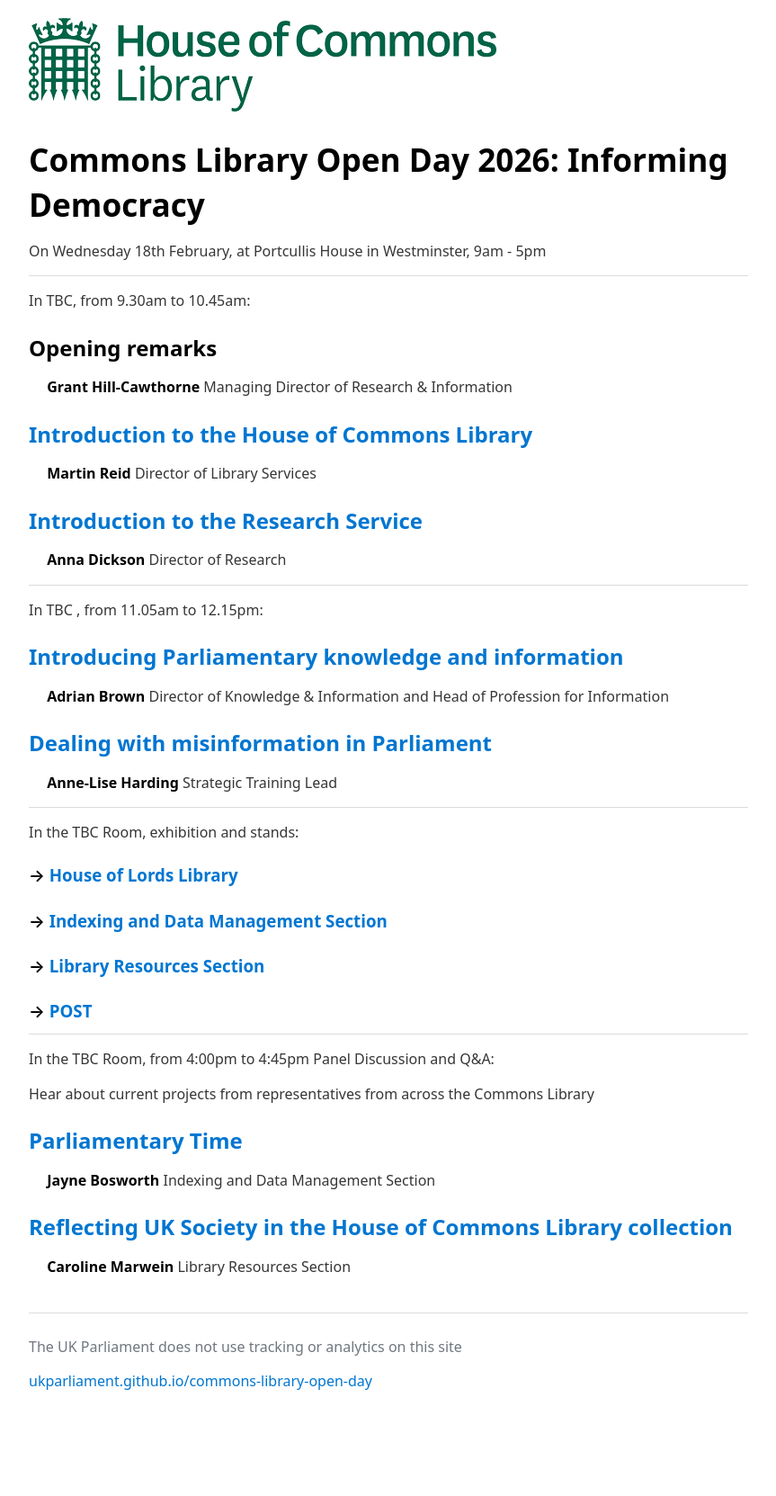
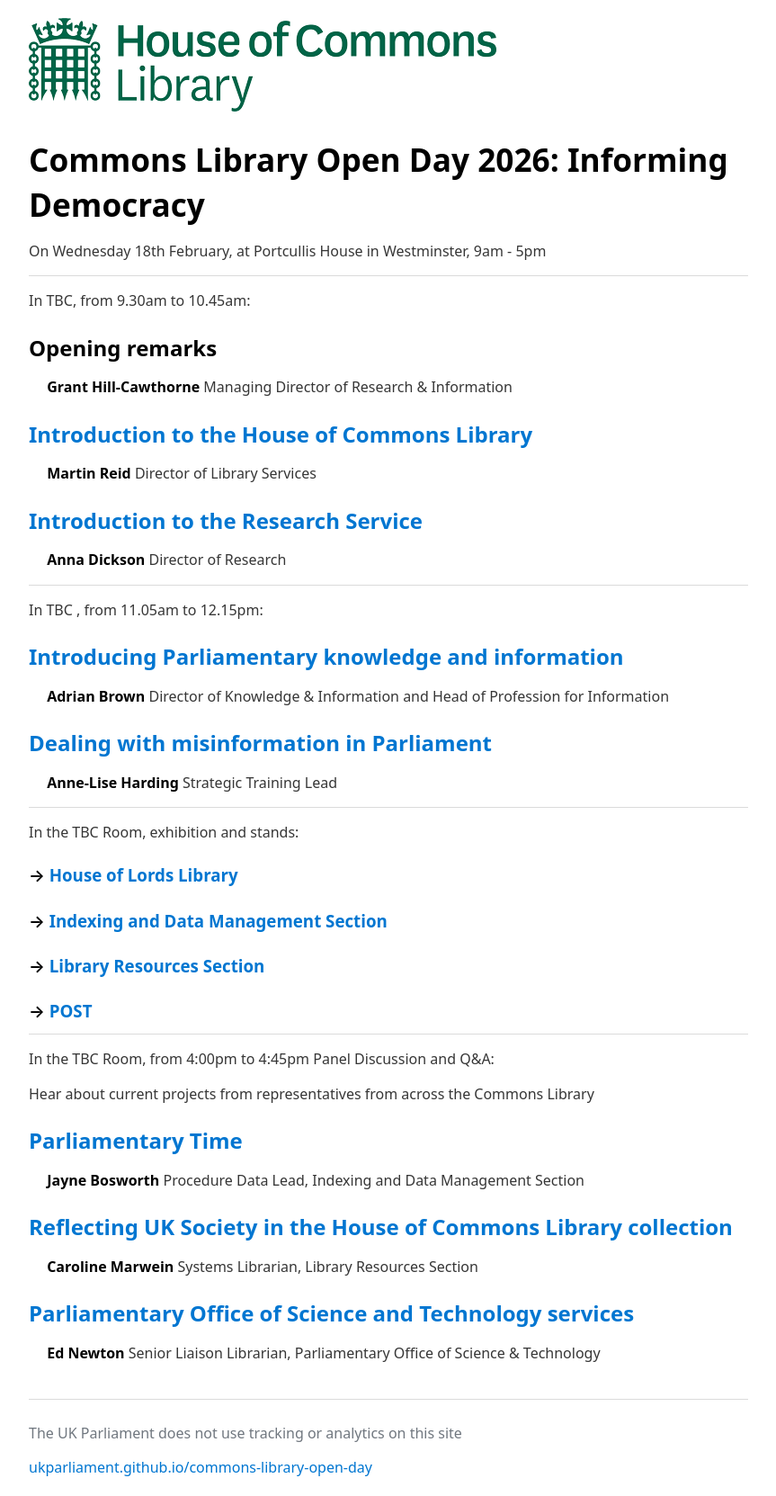
Before and after one commit to ukparliament/commons-library-open-day, a Jekyll site: the page built from 2026/index.md, in a window 1280 px wide. Shown: the whole page at 90% size, without its empty margins (208-1071 px from the left). Built offline with Jekyll 4.4.1, drawn with Linux system fonts in a browser that asks for light colours; our own code applies the rules of GitHub Pages for plain Markdown files; before the commit the page ends 1567 px from its top, so only the background shows below that.

Commit message:
Update index.md

```diff
--- a/2026/index.md
+++ b/2026/index.md
@@ -44,7 +44,10 @@ In the TBC Room, from 4:00pm to 4:45pm Panel Discussion and Q&A:
 Hear about current projects from representatives from across the Commons Library
 
 ## [Parliamentary Time](https://docs.google.com/presentation/d/14w1LiqmYitvnlvWtA-KpK4pgjGC6X9AQXld7NataKHM/edit?usp=sharing)
-&emsp; **Jayne Bosworth** Indexing and Data Management Section
+&emsp; **Jayne Bosworth** Procedure Data Lead, Indexing and Data Management Section
 
 ## [Reflecting UK Society in the House of Commons Library collection](https://docs.google.com/presentation/d/1_l0Flo0VnoWiU2iH90nLoTK2eDsUQE5DSD0P-XQa2bk/edit?usp=sharing)
-&emsp; **Caroline Marwein** Library Resources Section
+&emsp; **Caroline Marwein** Systems Librarian, Library Resources Section
+
+## [Parliamentary Office of Science and Technology services](https://docs.google.com/presentation/d/1_l0Flo0VnoWiU2iH90nLoTK2eDsUQE5DSD0P-XQa2bk/edit?usp=sharing)
+&emsp; **Ed Newton** Senior Liaison Librarian, Parliamentary Office of Science & Technology
```
